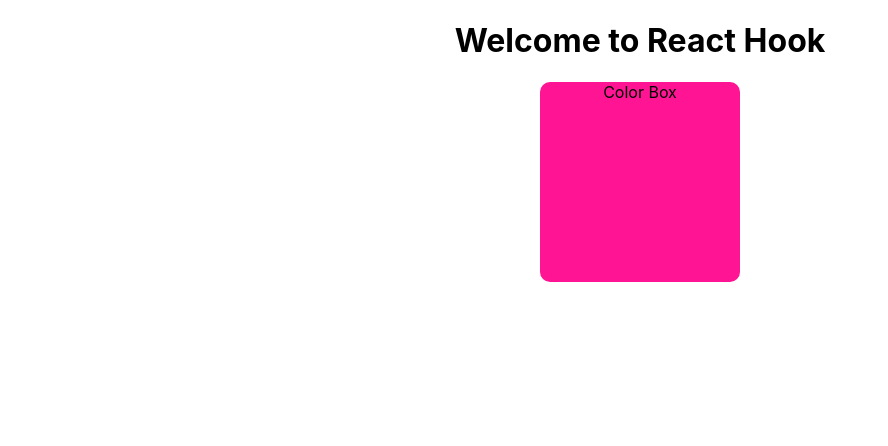
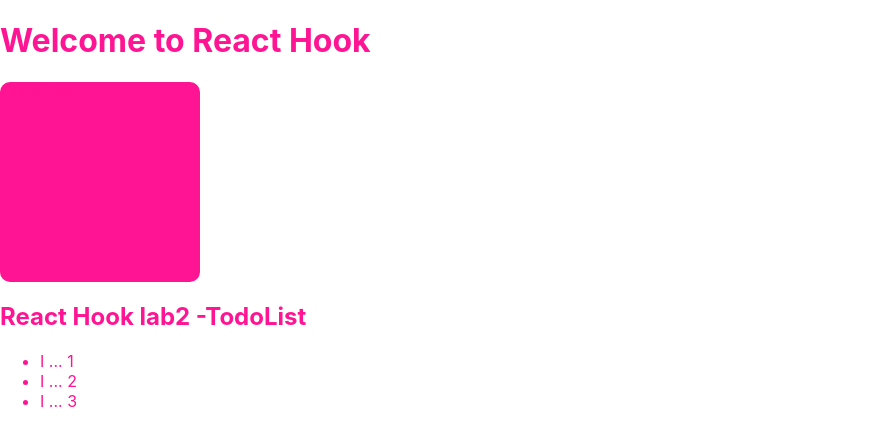
Before and after one commit to locDEV169/learn-react-hook-basic, a React (Create React App) app: page / in a window 1280 px wide. Shown: the top 446 px of the page, without its empty margins (0-888 px from the left). Built offline with nearby package versions, Linux system fonts and the light colour scheme.

Commit message:
lab 2 of useState: delete li from todoList

```diff
--- a/src/App.js
+++ b/src/App.js
@@ -1,11 +1,31 @@
 import './App.scss';
 import ColorBox from './components/ColorBox';
+import TodoList from './components/Todo';
+import React,{useState} from 'react';
+
 
 function App() {
+  const [todoList,setTodoList] = useState([
+    {id:1,title: "I ... 1"},
+    {id:2,title: "I ... 2"},
+    {id:3,title: "I ... 3"},
+  ]);
+
+  function handleTodoClick(todo){
+    console.log(todo)
+    const index = todoList.findIndex(x => x.id == todo.id)
+    if(index < 0 ) return;
+    const newTodoList = [...todoList];
+    newTodoList.splice(index,1);
+    setTodoList(newTodoList)
+  }
+
   return (
     <div className="App">
       <h1>Welcome to React Hook</h1>
       <ColorBox />
+      <h2>React Hook lab2 -TodoList</h2>
+      <TodoList todos={todoList} onTodoClick={handleTodoClick}/>
     </div>
   );
 }
--- a/src/App.scss
+++ b/src/App.scss
@@ -1,5 +1,5 @@
 .App {
-  text-align: center;
+  color: deeppink;
 }
 
 .App-logo {
--- /dev/null
+++ b/src/components/Todo/index.jsx
@@ -0,0 +1,51 @@
+// lab2: cho danh sách  TodoList
+//1. render Todos với dữ liệu truyền từ component cha
+//2. khi click remove thì xóa item
+// phân tích:
+//App component sẽ có:
+// props: n/a
+// state: todoList
+// handler: handleTodoClick - remove todo ra khỏi todoList;
+// Render: <TodoList todos={todoList} onTodoClick={handleTodoClick} />
+//TodoClick sẽ có:
+//props: +/ todos: danh sách todos
+//       +/ onTodoList: function sẽ đc gọi khi 1 Todo đc click
+//state: n/a
+//render: ul > li > todo.title
+//handle todo onClick: gọi function props.onTodoClick()
+import React from 'react'
+import PropTypes from 'prop-types'
+//khai báo propTypes cho todoList
+TodoList.propTypes = {
+    //khai báo todos là 1 array
+    todos: PropTypes.array,
+    //khai báo onTodoClick là 1 function
+    onTodoClick: PropTypes.func,
+};
+//set giá trị default cho prop
+//nếu component cha ko truyền props vào thì sẽ đưa về giá trị defaut
+TodoList.defaultProps = {
+    todos: [],
+    onTodoClick: null,
+}
+
+function TodoList(props) {
+    const { todos, onTodoClick } = props
+
+    function handleClick(todo) {
+        if (onTodoClick) {
+            onTodoClick(todo);
+        }
+    }
+
+    return (
+        <ul className="todo-list">
+            {todos.map(todo => (
+                <li key={todo.id} onClick={()=>handleClick(todo)}>
+                    {todo.title}
+                </li>
+            ))}
+        </ul>
+    )
+}
+export default TodoList
```
